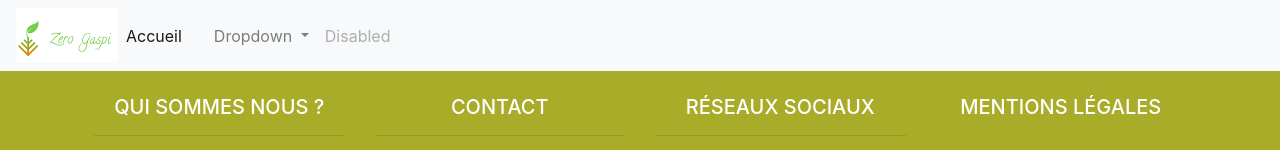
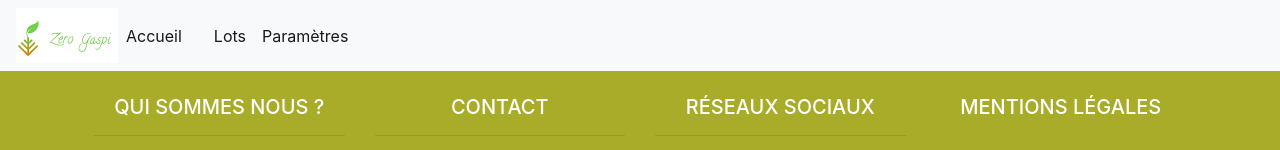
Before and after one commit to yusgun/zero-gaspi, an Angular app: page / in a window 1280 px wide. Shown: the top 150 px of the page. Built offline with nearby package versions, Linux system fonts and the light colour scheme.

Commit message:
ajout de lots, parametres et suppression de ligne de code inutile (HTML)

```diff
--- a/src/app/navbar/navbar.component.html
+++ b/src/app/navbar/navbar.component.html
@@ -6,24 +6,19 @@
   <div class="collapse navbar-collapse" id="navbarSupportedContent">
     <ul class="navbar-nav mr-auto">
       <li class="nav-item active">
-        <a class="nav-link" href="#">Accueil <span class="sr-only">(current)</span></a>
+        <a class="nav-link" href="accueil">Accueil <span class="sr-only">(current)</span></a>
+      </li>
+      <li class="nav-item active">
+        <a class="nav-link" href="#"> <span class="sr-only">(current)</span></a>
+      </li>
+      <li class="nav-item active">
+        <a class="nav-link" href="lots">Lots <span class="sr-only">(current)</span></a>
+      </li>
+      <li class="nav-item active">
+        <a class="nav-link" href="paramètres">Paramètres <span class="sr-only">(current)</span></a>
       </li>
       <li class="nav-item">
         <a class="nav-link" href="#"></a>
-      </li>
-      <li class="nav-item dropdown">
-        <a class="nav-link dropdown-toggle" href="#"  id="navbarDropdown" role="button" data-toggle="dropdown" aria-haspopup="true" aria-expanded="false">
-          Dropdown
-        </a>
-        <div class="dropdown-menu" aria-labelledby="navbarDropdown">
-          <a class="dropdown-item" href="#">Action</a>
-          <a class="dropdown-item" href="#">Another action</a>
-          <div class="dropdown-divider"></div>
-          <a class="dropdown-item" href="#">Something else here</a>
-        </div>
-      </li>
-      <li class="nav-item">
-        <a class="nav-link disabled" href="#">Disabled</a>
       </li>
     </ul>
     <form class="form-inline my-2 my-lg-0">
```
